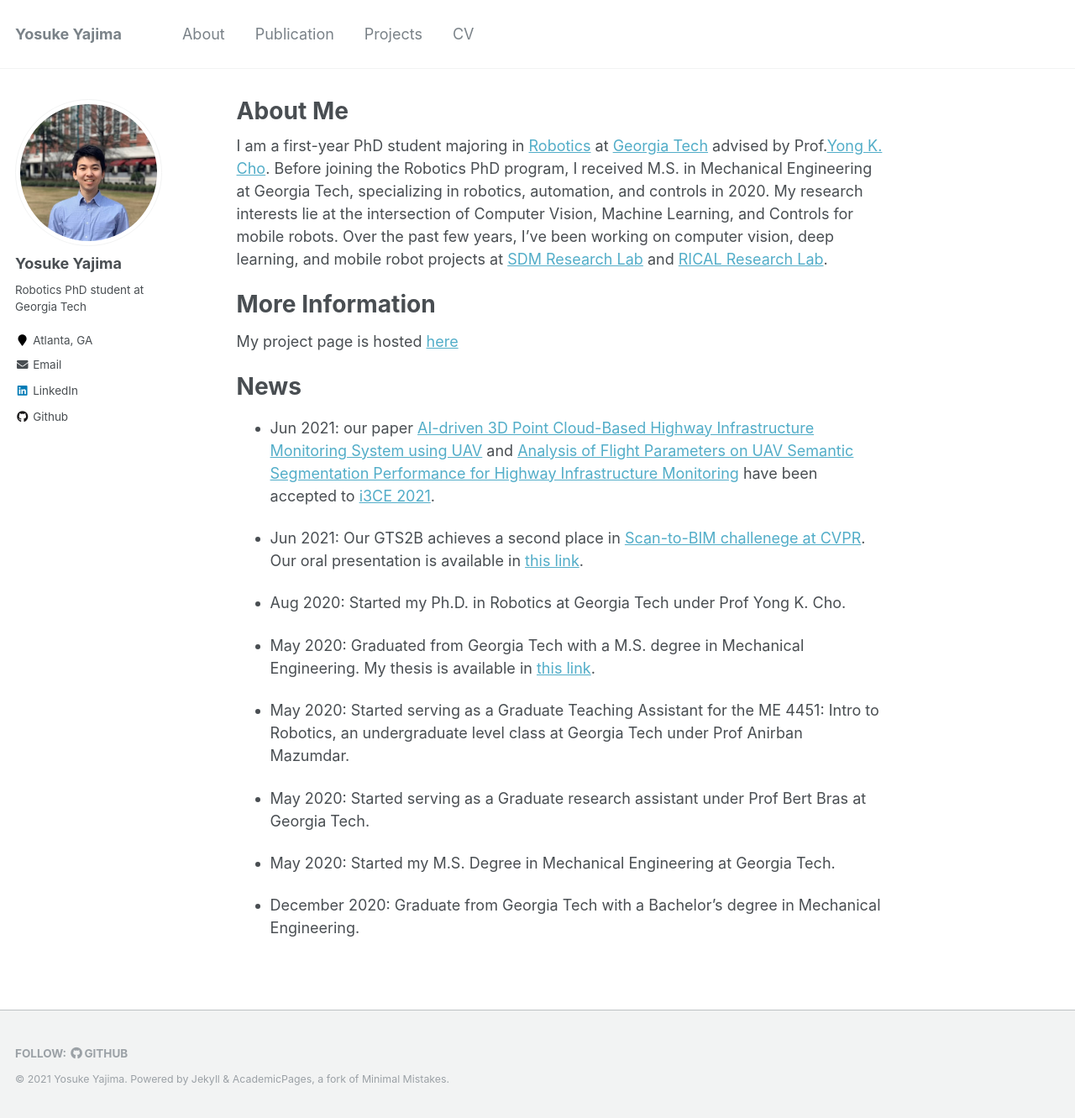
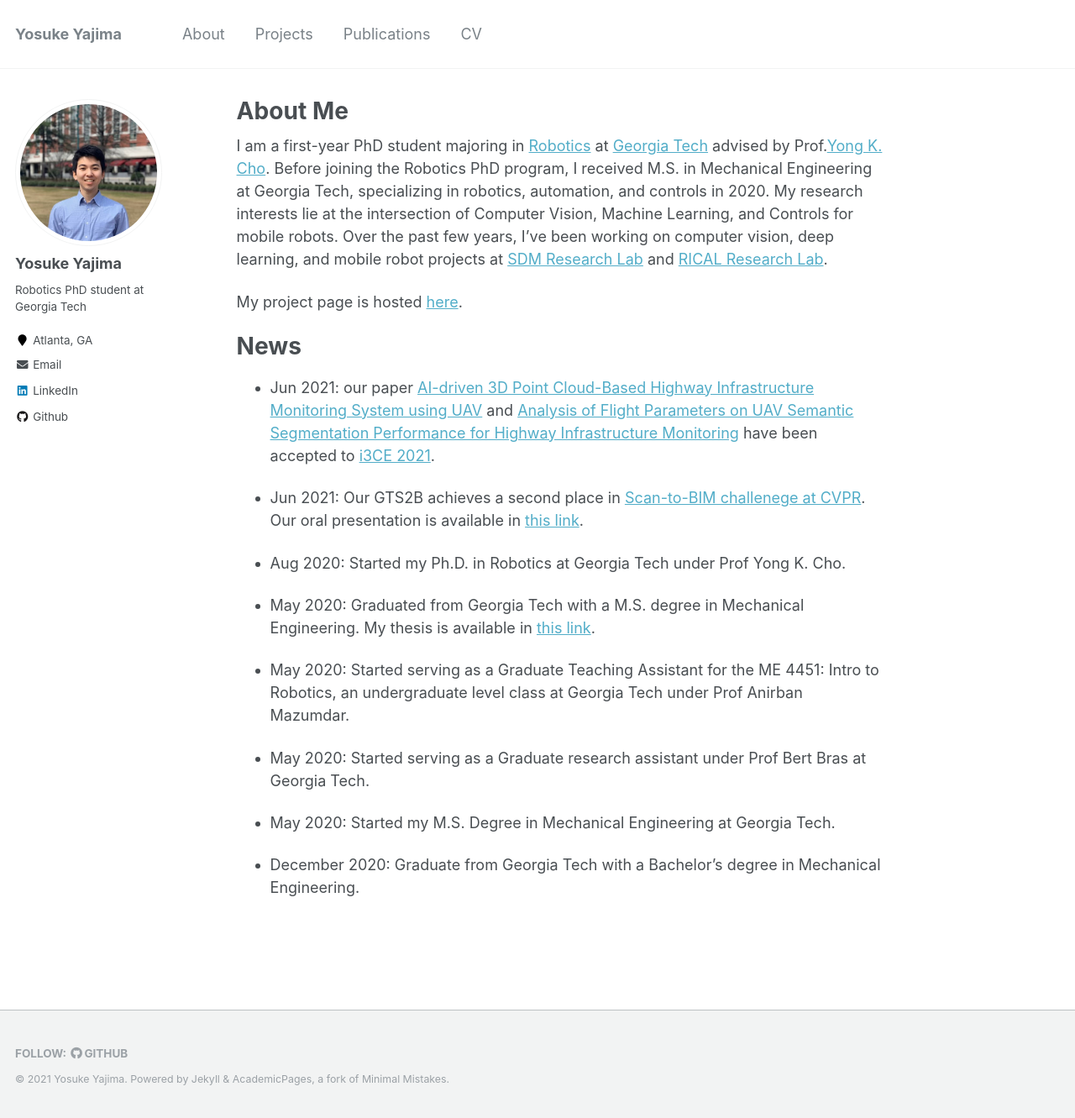
Before and after one commit to yyajima21/yyajima21.github.io, a Jekyll site: the page built from _pages/about.md, in a window 1280 px wide and 1331 px high. Shown: the whole window at 84% size. Built offline with Jekyll 4.4.1, drawn with Linux system fonts in a browser that asks for light colours.

Commit message:
updated content.

```diff
--- a/_data/navigation.yml
+++ b/_data/navigation.yml
@@ -3,11 +3,11 @@ main:
   - title: "About"
     url: /about/
 
-  - title: "Publication"
-    url: /publications/
-
   - title: "Projects"
     url: /project.html
+
+  - title: "Publications"
+    url: /publications/
 
   - title: "CV"
     url: /cv/
--- a/_pages/about.md
+++ b/_pages/about.md
@@ -9,11 +9,11 @@ redirect_from:
 ---
 I am a first-year PhD student majoring in [Robotics](http://robotics.gatech.edu/education/phd) at [Georgia Tech](https://www.gatech.edu/) advised by Prof.[Yong K. Cho](http://rical.ce.gatech.edu/). Before joining the Robotics PhD program, I received M.S. in Mechanical Engineering at Georgia Tech, specializing in robotics, automation, and controls in 2020. My research interests lie at the intersection of Computer Vision, Machine Learning, and Controls for mobile robots. Over the past few years, I've been working on computer vision, deep learning, and mobile robot projects at [SDM Research Lab](https://ecdm.gatech.edu/) and [RICAL Research Lab](http://rical.ce.gatech.edu/).
 
-# More Information
-My project page is hosted [here](/project.html)
+My project page is hosted [here](/project.html).
 
 # News
-* Jun 2021: our paper [AI-driven 3D Point Cloud-Based Highway Infrastructure Monitoring System using UAV](publications/2021-6-20-MS_i3ce2021_Mark.md) and [Analysis of Flight Parameters on UAV Semantic Segmentation Performance for Highway Infrastructure Monitoring](publications/2021-6-20-MS_i3ce2021_Mark.md) have been accepted to [i3CE 2021](https://dcp.ufl.edu/cacim/i3ce2021/).
+
+* Jun 2021: our paper [AI-driven 3D Point Cloud-Based Highway Infrastructure Monitoring System using UAV](_publications/2021-6-20-MS_i3ce2021_Mark.md) and [Analysis of Flight Parameters on UAV Semantic Segmentation Performance for Highway Infrastructure Monitoring](_publications/2021-6-20-MS_i3ce2021_Mark.md) have been accepted to [i3CE 2021](https://dcp.ufl.edu/cacim/i3ce2021/).
 
 * Jun 2021: Our GTS2B achieves a second place in [Scan-to-BIM challenege at CVPR](https://cv4aec.github.io/). Our oral presentation is available in [this link](https://www.youtube.com/watch?v=DR9ifKxutf8&list=TLGG8vy3pvaCCBQwMzA4MjAyMQ&t=1033s).
 
```
Also changed, not shown: _pages/cv.md (+1 -6 lines).
